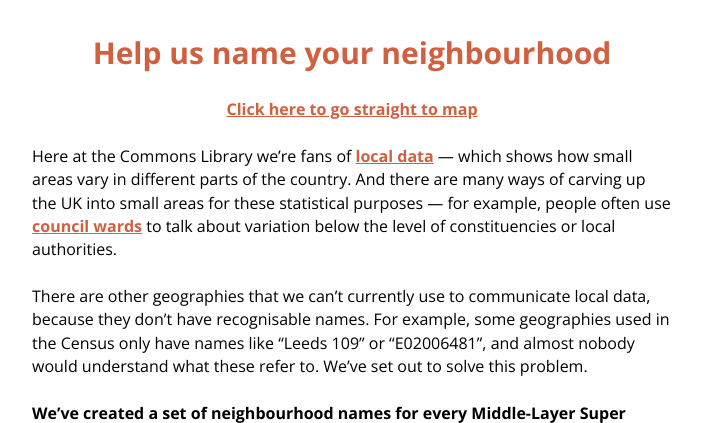
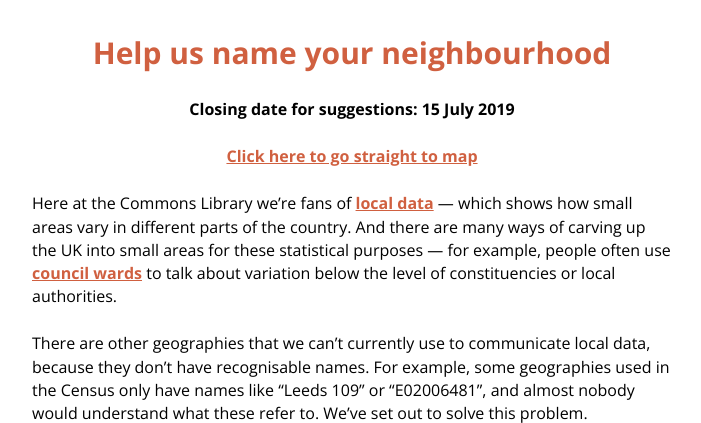
Before and after one commit to ukparliament/visual.parliament.uk-msoanames, a Flask app: page / in a window 1280 px wide. Shown: the part 130-553 px from the top of the page, without its empty margins (288-989 px from the left). Run offline with Flask 2, Linux system fonts and the light colour scheme; some libraries are stand-ins or nearby versions.

Commit message:
Added closing date notice

```diff
--- a/static/index.css
+++ b/static/index.css
@@ -103,8 +103,13 @@ p {
     color: #000000;
 }
 
-p.gotomap{
+p.gotomap {
     text-align: center;
+}
+
+p.closing {
+    text-align: center;
+    font-weight: bold;
 }
 
 img {
--- a/templates/index.html
+++ b/templates/index.html
@@ -13,6 +13,8 @@
     <div id="main">
         <div id="column">
             <h1>Help us name your neighbourhood</h1>
+
+            <p class="closing">Closing date for suggestions: 15 July 2019</p>
 
             <p class="gotomap"><a href="javascript:document.getElementById('acceptform').submit();">Click here to go straight to map</a></p>
 
```
